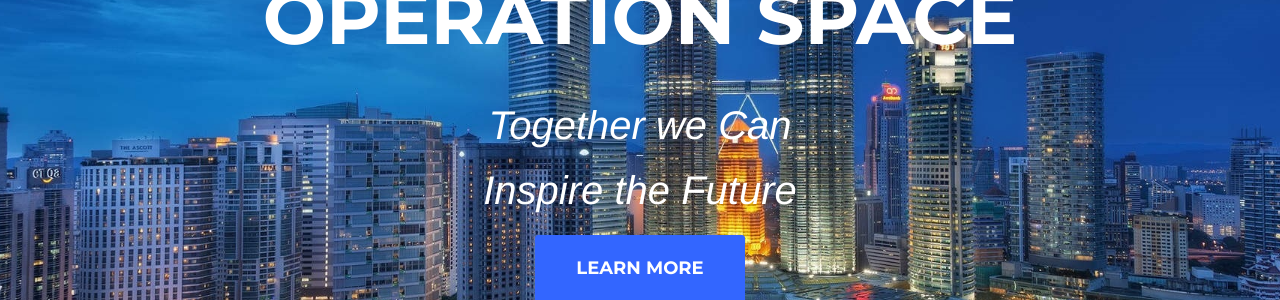
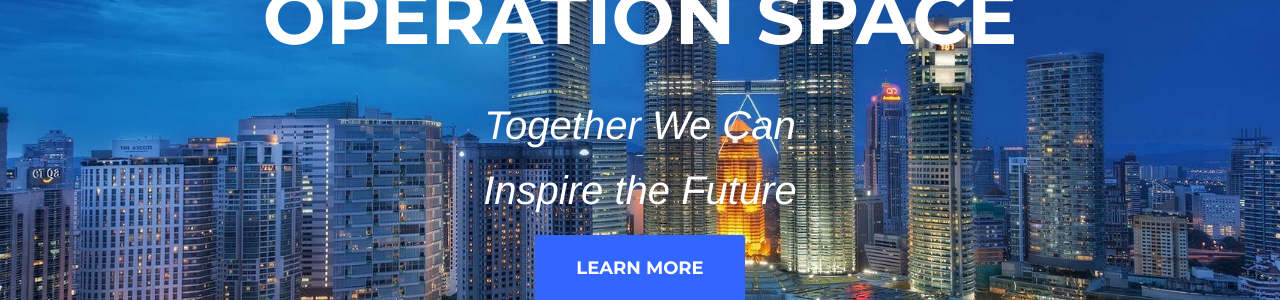
Before and after one commit to HughFerg/operation-space, a Jekyll site: the page built from index.html, in a window 1280 px wide and 900 px high. Shown: the part 320-620 px from the top of the window. Built offline with Jekyll 4.4.1, drawn with Linux system fonts in a browser that asks for light colours; nearby versions of some CDN libraries; some web fonts are replaced; library files that are not in the unit come from our copies.

Commit message:
changed intro text

```diff
--- a/_layouts/2017_home.html
+++ b/_layouts/2017_home.html
@@ -12,7 +12,7 @@
         <div class="container">
             <div class="intro-text">
                 <div class="intro-heading">Operation Space<br></div>
-                <div class="intro-lead-in">Together we Can</div>
+                <div class="intro-lead-in">Together We Can</div>
                 <div class="intro-lead-in">Inspire the Future</div>
                 <a href="#about" class="page-scroll btn btn-xl">Learn More</a>
             </div>
```
